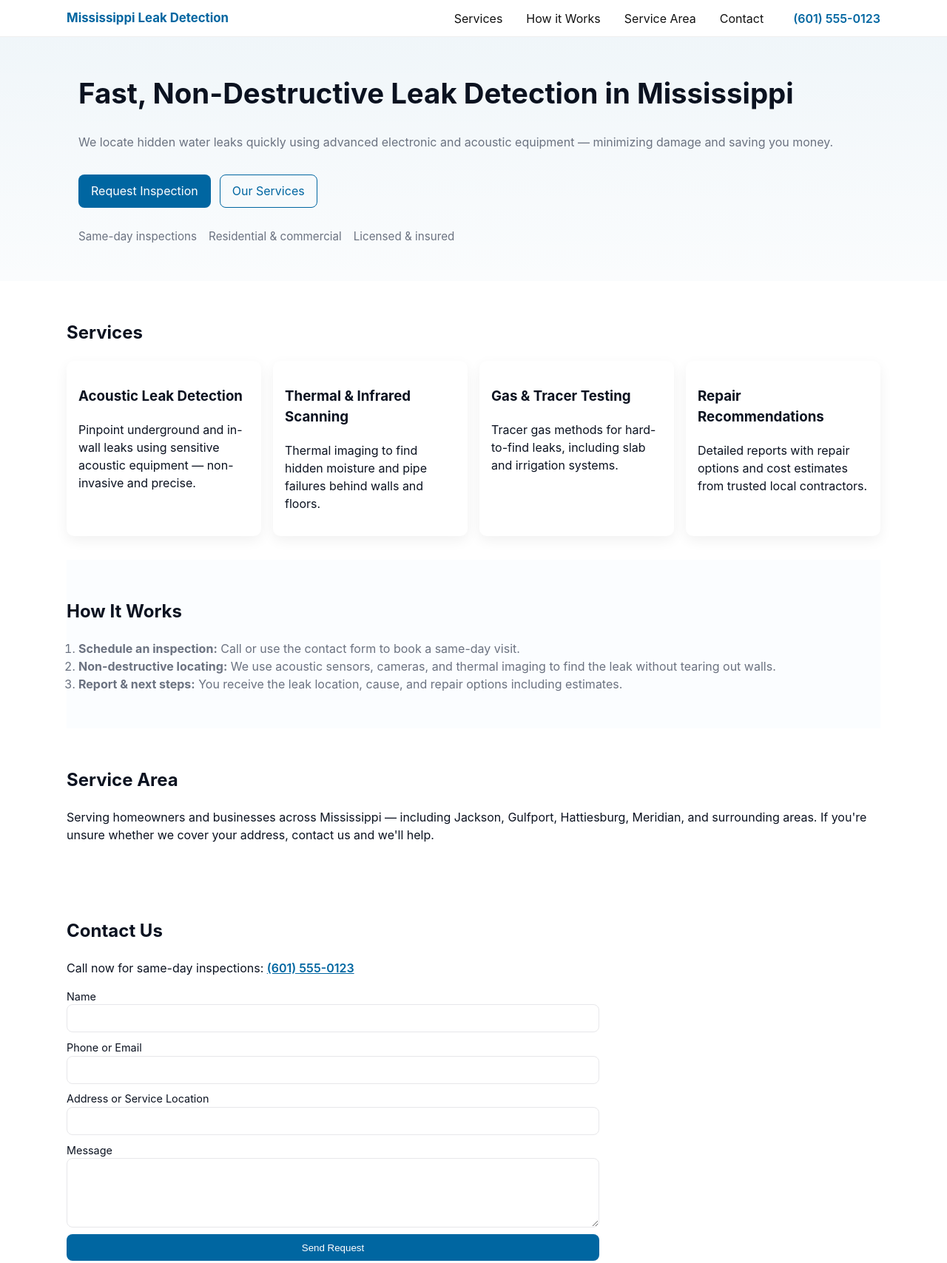
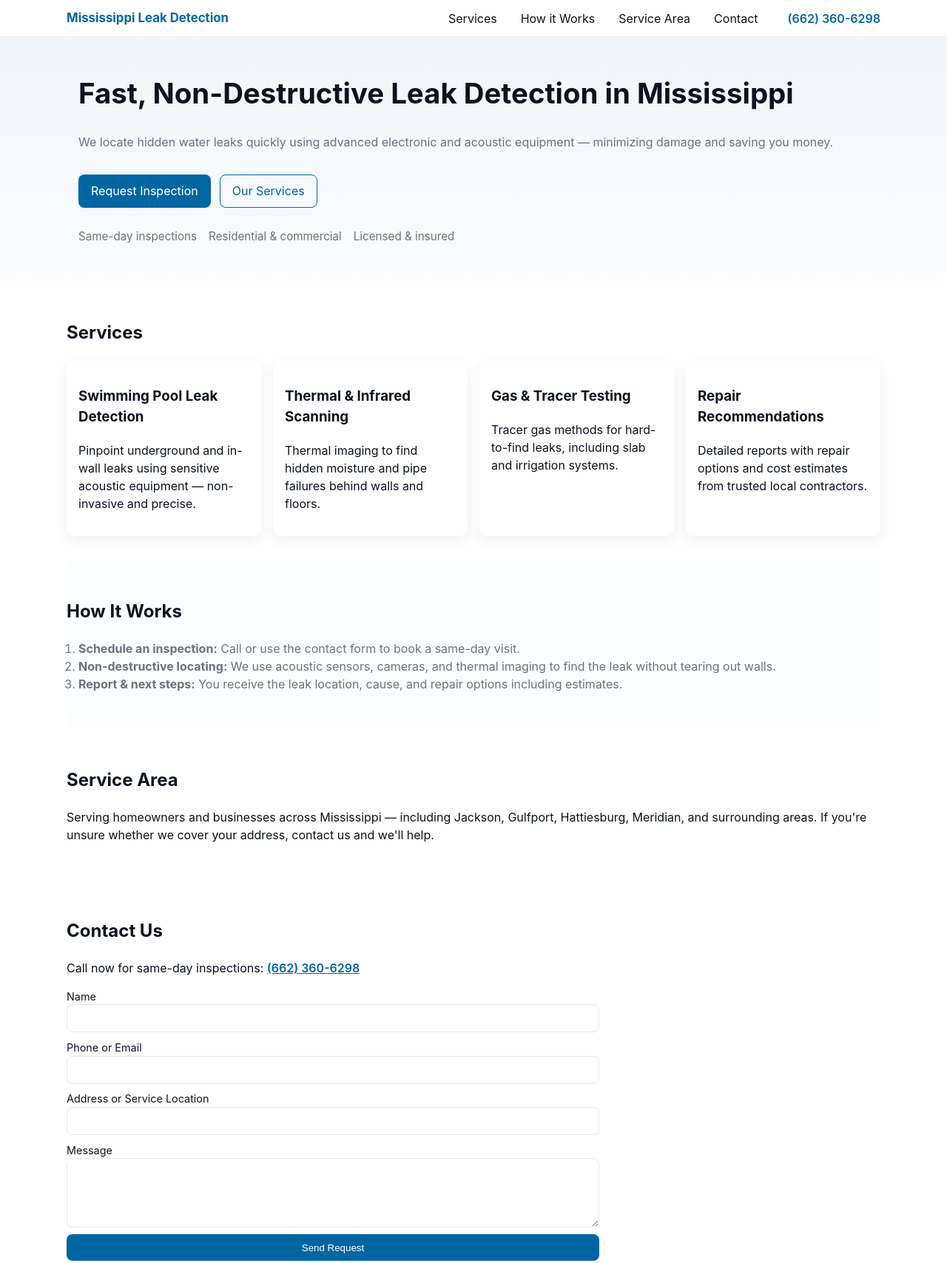
Before and after one commit to provenmarketingstrategies123-design/Mississippi-Leak-Detection, a plain HTML site: page index.html in a window 1280 px wide. Shown: the top 1708 px of the page at 74% size. Drawn offline with Linux system fonts and the light colour scheme.

Commit message:
Update index.html: set contact phone and contact form action

```diff
--- a/index.html
+++ b/index.html
@@ -14,7 +14,7 @@
     "image": "",
     "@id": "",
     "url": "",
-    "telephone": "(601) 555-0123",
+    "telephone": "+16623606298",
     "address": {
       "@type": "PostalAddress",
       "addressLocality": "Jackson",
@@ -41,7 +41,7 @@
           <li><a href="#contact">Contact</a></li>
         </ul>
       </nav>
-      <a class="phone" href="tel:+16015550123">(601) 555-0123</a>
+      <a class="phone" href="tel:+16623606298">(662) 360-6298</a>
     </div>
   </header>
 
@@ -66,7 +66,7 @@
       <h2>Services</h2>
       <div class="cards">
         <article class="card">
-          <h3>Acoustic Leak Detection</h3>
+          <h3>Swimming Pool Leak Detection</h3>
           <p>Pinpoint underground and in-wall leaks using sensitive acoustic equipment — non-invasive and precise.</p>
         </article>
         <article class="card">
@@ -106,9 +106,9 @@
 
     <section id="contact" class="section contact container">
       <h2>Contact Us</h2>
-      <p>Call now for same-day inspections: <a href="tel:+16015550123" class="phone-inline">(601) 555-0123</a></p>
+      <p>Call now for same-day inspections: <a href="tel:+16623606298" class="phone-inline">(662) 360-6298</a></p>
 
-      <form id="contactForm" class="contact-form" action="https://formspree.io/f/your-form-id" method="POST" novalidate>
+      <form id="contactForm" class="contact-form" action="https://formspree.io/f/xbdlwzrj" method="POST" novalidate>
         <label>
           Name
           <input type="text" name="name" required />
```
